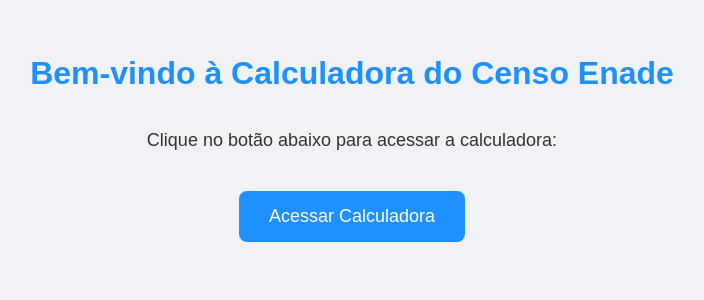
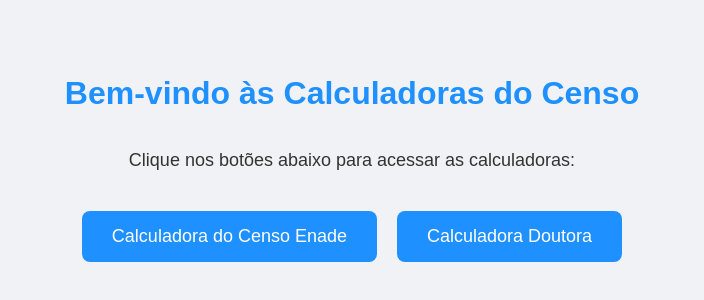
Before and after one commit to matheusrodrigues3001-collab/Pagina-Inicial---Calculadora-Senso-ENADE, a plain HTML site: page index.html in a window 1280 px wide. Shown: the part 262-562 px from the top of the page, without its empty margins (288-992 px from the left). Drawn offline with Linux system fonts and the light colour scheme.

Commit message:
Update index.html

```diff
--- a/index.html
+++ b/index.html
@@ -3,7 +3,7 @@
 <head>
     <meta charset="UTF-8">
     <meta name="viewport" content="width=device-width, initial-scale=1.0">
-    <title>Calculadora do Censo Enade</title>
+    <title>Calculadoras do Censo</title>
     <style>
         body {
             font-family: Arial, sans-serif;
@@ -13,9 +13,10 @@
             flex-direction: column;
             align-items: center;
             justify-content: center;
-            height: 100vh;
+            min-height: 100vh; /* Usar min-height para garantir que o conteúdo não seja cortado */
             margin: 0;
             text-align: center;
+            padding: 20px; /* Adicionar padding para melhor visualização em telas menores */
         }
 
         h1 {
@@ -28,6 +29,13 @@
             margin-bottom: 40px;
         }
 
+        .button-container {
+            display: flex;
+            gap: 20px; /* Espaço entre os botões */
+            flex-wrap: wrap; /* Permite que os botões quebrem a linha em telas menores */
+            justify-content: center;
+        }
+
         .button {
             background-color: #1e90ff;
             color: white;
@@ -38,6 +46,7 @@
             font-size: 18px;
             cursor: pointer;
             transition: background-color 0.3s;
+            white-space: nowrap; /* Impede que o texto do botão quebre */
         }
 
         .button:hover {
@@ -46,10 +55,15 @@
     </style>
 </head>
 <body>
-    <h1>Bem-vindo à Calculadora do Censo Enade</h1>
-    <p>Clique no botão abaixo para acessar a calculadora:</p>
-    <a href="https://matheusrodrigues3001-collab.github.io/Calculadora-do-Censo-Enade/" class="button" target="_blank">
-        Acessar Calculadora
-    </a>
+    <h1>Bem-vindo às Calculadoras do Censo</h1>
+    <p>Clique nos botões abaixo para acessar as calculadoras:</p>
+    <div class="button-container">
+        <a href="https://matheusrodrigues3001-collab.github.io/Calculadora-do-Censo-Enade/" class="button" target="_blank">
+            Calculadora do Censo Enade
+        </a>
+        <a href="https://matheusrodrigues3001-collab.github.io/Calculado-do-Censo-Doutorado/" class="button" target="_blank">
+            Calculadora Doutora
+        </a>
+    </div>
 </body>
 </html>
```
